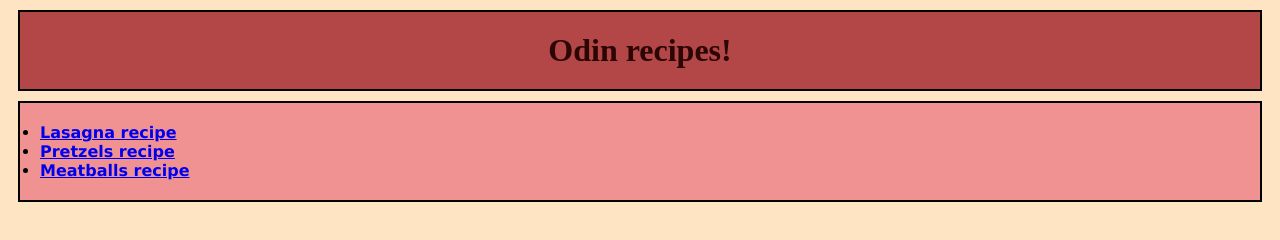
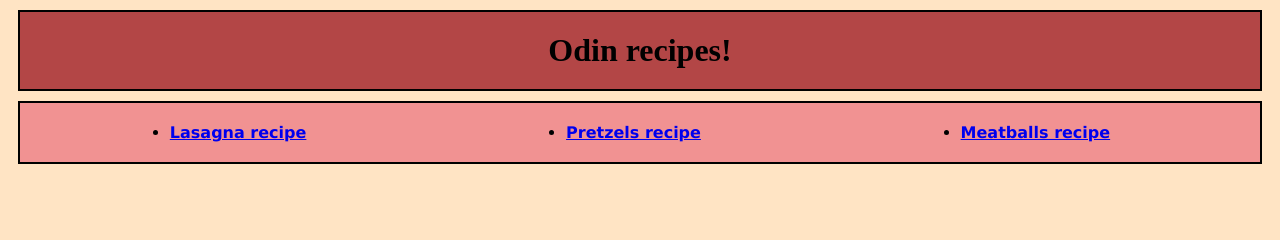
Before and after one commit to supeast/odin-recipes, a plain HTML site: page index.html in a window 1280 px wide. Drawn offline with Linux system fonts and the light colour scheme.

Commit message:
Add flexbox properties to index.html

```diff
--- a/styles.css
+++ b/styles.css
@@ -2,7 +2,7 @@ body {
     background-color: bisque;
 }
 
-.mainheader {
+.mainheader {pe
     color: rgb(44, 5, 5);
     text-align: center;
     background-color: rgb(179, 70, 70);
@@ -19,4 +19,7 @@ body {
     margin: 10px;
     padding: 20px;
     border: 2px solid black;
+    display: flex;
+    flex-direction: row;
+    justify-content: space-around;
 }
```
